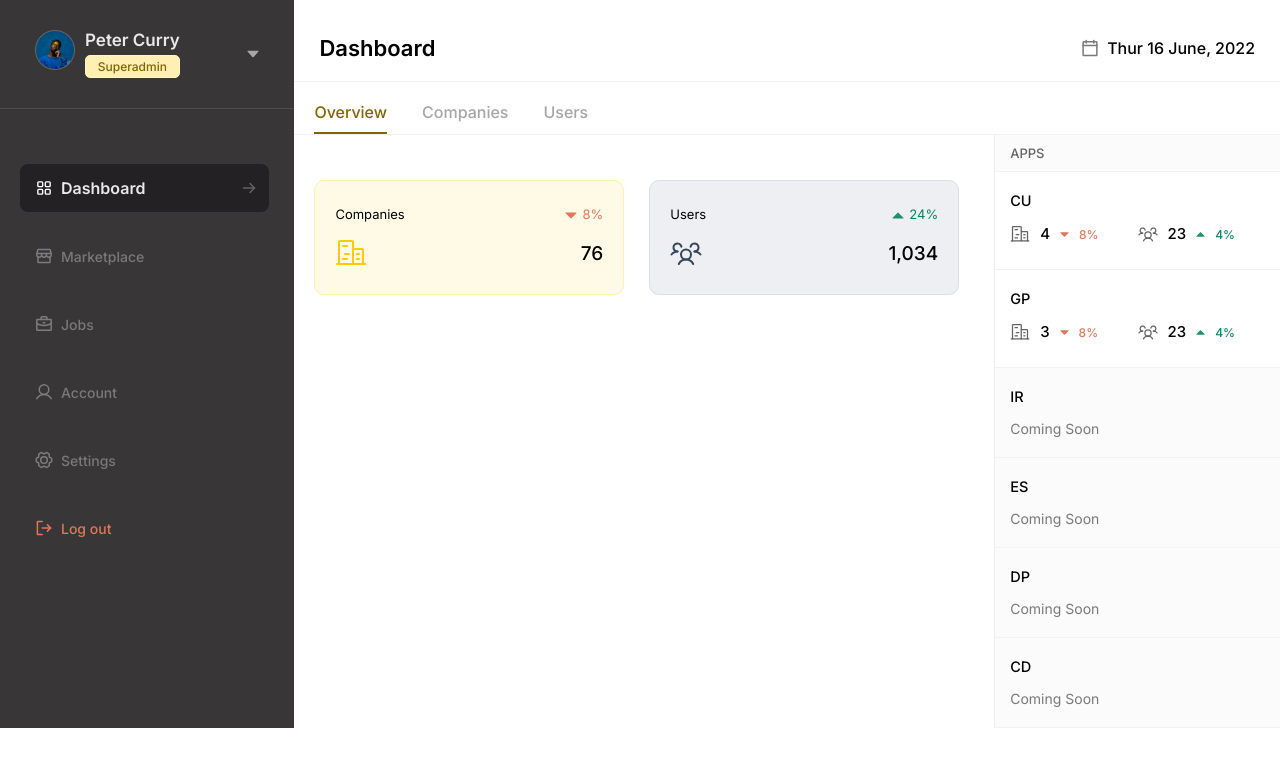
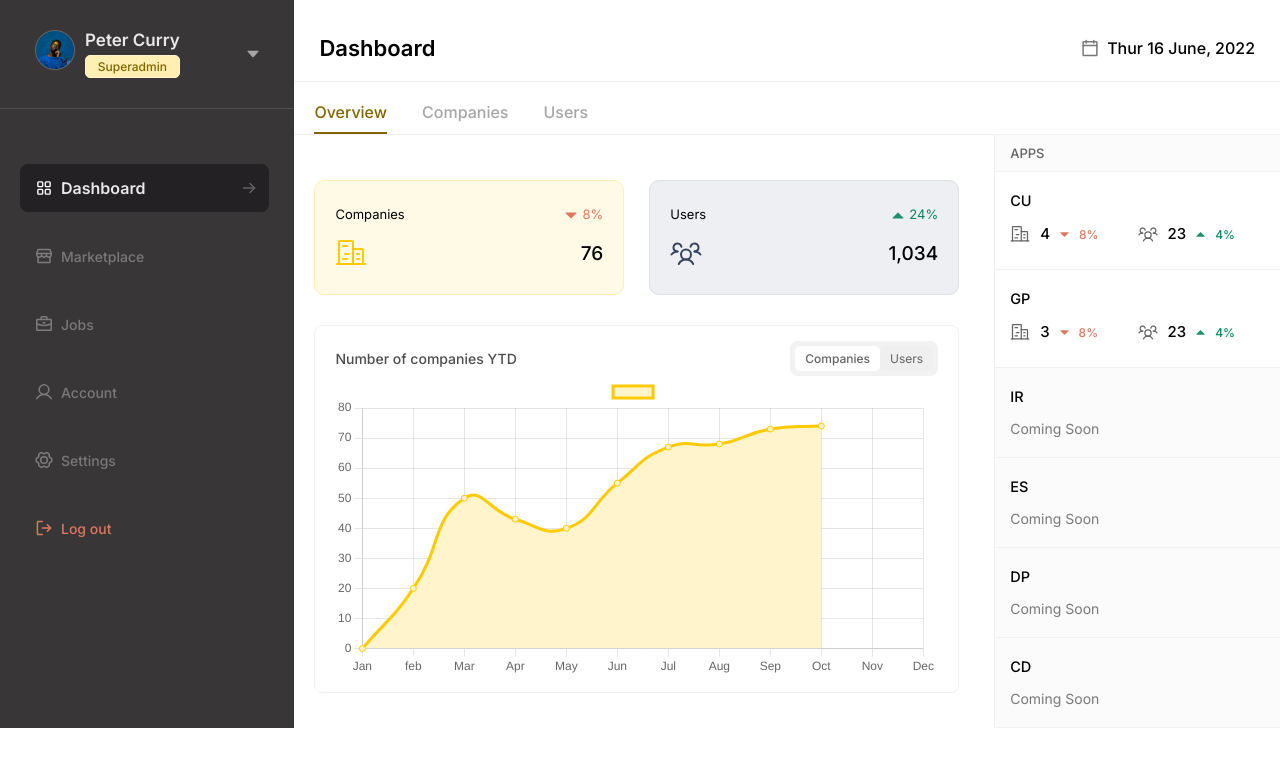
Before and after one commit to lolyparty/Tabulerasa, a React (Create React App) app: page / in a window 1280 px wide. Shown: the top 766 px of the page. Built offline with nearby package versions, Linux system fonts and the light colour scheme; the HTML template or start-up script is replaced by a standard one.

Commit message:
built dashboard graph components, added chartJs

```diff
--- a/package.json
+++ b/package.json
@@ -6,7 +6,9 @@
     "@testing-library/jest-dom": "^5.16.5",
     "@testing-library/react": "^13.3.0",
     "@testing-library/user-event": "^13.5.0",
+    "chart.js": "^3.9.1",
     "react": "^18.2.0",
+    "react-chartjs-2": "^4.3.1",
     "react-dom": "^18.2.0",
     "react-scripts": "5.0.1",
     "web-vitals": "^2.1.4"
--- /dev/null
+++ b/src/components/dashboard/dashboard-graph/dashboard-graph.css
@@ -0,0 +1,44 @@
+.dashboard_graph-container {
+	padding: 15px 20px;
+	margin-top: 20px;
+	border: 1.5px solid #f2f2f2;
+	border-radius: 8px;
+}
+
+.dashboard_graph-content {
+	display: flex;
+	justify-content: space-between;
+	align-items: center;
+}
+
+.graph-title {
+	color: #4e4d4d;
+	font-size: 14px;
+	font-weight: 500;
+}
+
+.company_users-btn-container {
+	padding: 5px;
+	border-radius: 8px;
+	background: #f2f2f2;
+}
+
+.graph_tab-btn {
+	border: none;
+	cursor: pointer;
+	color: #646364;
+	font-size: 12px;
+	padding: 5px 10px;
+	border-radius: 5px;
+	font-weight: 400;
+}
+
+.graph_tab-btn.companies-graph {
+	background: #fff;
+	font-weight: 500;
+}
+
+.graph_tab-btn.users-graph {
+	background: #fff;
+	font-weight: 500;
+}
--- /dev/null
+++ b/src/components/dashboard/dashboard-graph/dashboard-graph.jsx
@@ -0,0 +1,96 @@
+import { useState } from 'react';
+import { Line } from 'react-chartjs-2';
+import Chart from 'chart.js/auto';
+import './dashboard-graph.css';
+
+const DashboardGraph = () => {
+	const [activeTab, setActiveTab] = useState('companies');
+
+	const showCompanies = () => {
+		setActiveTab('companies');
+	};
+
+	const showUsers = () => {
+		setActiveTab('users');
+	};
+
+	return (
+		<div className="dashboard_graph-container">
+			<div className="dashboard_graph-content">
+				<p className="graph-title">Number of companies YTD</p>
+				<div className="company_users-btn-container">
+					<button
+						className={`graph_tab-btn ${
+							activeTab === 'companies' ? 'companies-graph' : ''
+						}`}
+						onClick={showCompanies}
+					>
+						Companies
+					</button>
+					<button
+						className={`graph_tab-btn ${
+							activeTab === 'users' ? 'users-graph' : ''
+						}`}
+						onClick={showUsers}
+					>
+						Users
+					</button>
+				</div>
+			</div>
+			<Line
+				datasetIdKey="0"
+				data={{
+					labels: [
+						'Jan',
+						'feb',
+						'Mar',
+						'Apr',
+						'May',
+						'Jun',
+						'Jul',
+						'Aug',
+						'Sep',
+						'Oct',
+						'Nov',
+						'Dec',
+					],
+					datasets: [
+						{
+							label: '',
+							data: [0, 20, 50, 43, 40, 55, 67, 68, 73, 74],
+							fill: true,
+							borderColor: ['#FFCA00'],
+							backgroundColor: ['#FFF4CC', '#FFF4CC'],
+							tension: 0.5,
+						},
+					],
+					options: {
+						legend: {
+							display: false,
+						},
+						scales: {
+							xAxes: [
+								{
+									gridLines: {
+										display: false,
+										drawBorder: false,
+									},
+								},
+							],
+							yAxes: [
+								{
+									gridLines: {
+										display: false,
+										drawBorder: false,
+									},
+								},
+							],
+						},
+					},
+				}}
+			/>
+		</div>
+	);
+};
+
+export default DashboardGraph;
--- a/src/components/dashboard/dashboard.css
+++ b/src/components/dashboard/dashboard.css
@@ -56,6 +56,7 @@
 	display: grid;
 	grid-template-columns: 1fr 1fr;
 	gap: 25px;
+	padding-bottom: 10px;
 }
 
 .dashboard_apps-container {
--- a/src/components/dashboard/dashboard.jsx
+++ b/src/components/dashboard/dashboard.jsx
@@ -5,6 +5,7 @@ import DashboardAppCard from './dashboard-apps/dashboard-apps-card';
 import './dashboard.css';
 import companiesIcon from '../../assets/Icons/buildings.svg';
 import usersIcon from '../../assets/Icons/users-three.svg';
+import DashboardGraph from './dashboard-graph/dashboard-graph';
 
 const Dashboard = () => {
 	const [activeTab, setActiveTab] = useState('overview');
@@ -75,6 +76,7 @@ const Dashboard = () => {
 							profit={true}
 						/>
 					</div>
+					<DashboardGraph />
 				</div>
 				<div className="dashboard_apps-container">
 					<div className="dashboard_apps-name">
```
Also changed, not shown: 1 other file (tests, documents, lock files or other folders).
